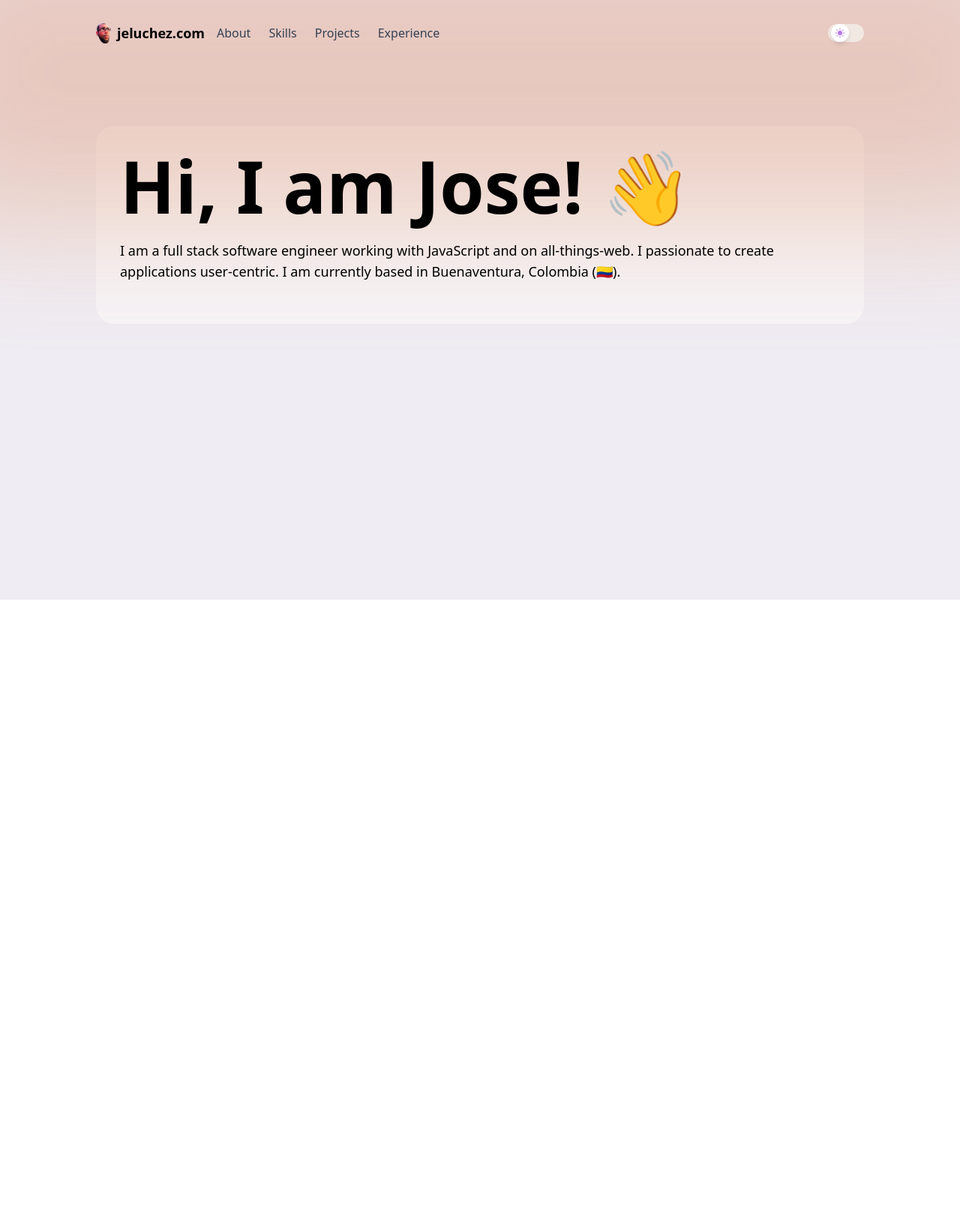
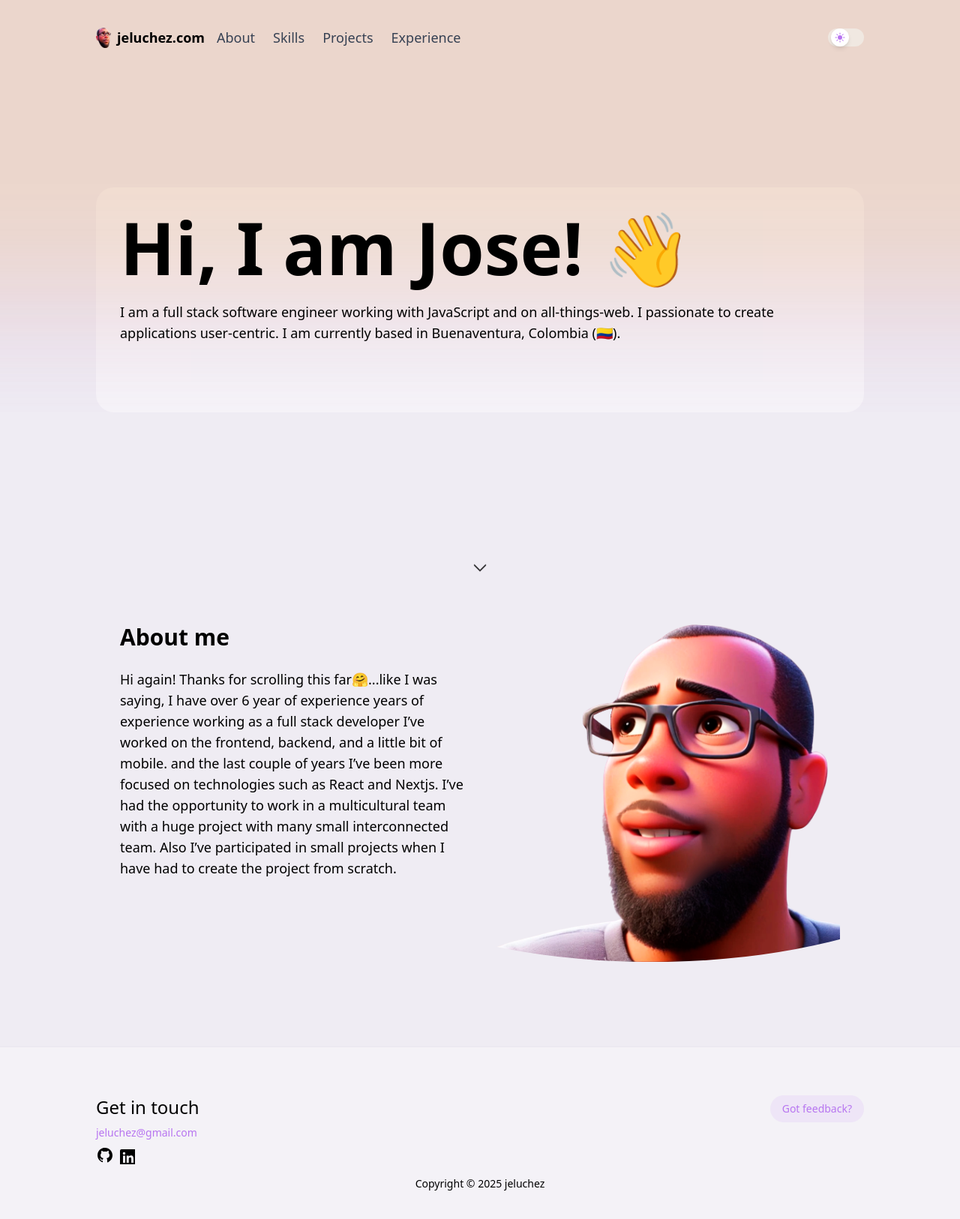
Before and after one commit to Jeluchez/portfolio, a Next.js app: page / in a window 1280 px wide. Shown: the top 1626 px of the page at 75% size. Before the commit the page ends 800 px from the top, so only its background shows below. Built offline with nearby package versions, Linux system fonts and the light colour scheme.

Commit message:
create about me

```diff
--- a/src/app/globals.css
+++ b/src/app/globals.css
@@ -3,9 +3,11 @@
 
 :root {
   --color-lilac: #EFECF3;
+  --color-lilac-rgb: 183,116,240;
   --color-orange: #fdbb21;
   --color-purple: rgba(183,116,240);
   --color-gold: #F0E8E1;
+  --h-header: 100px;
 }
 @layer base {
   :root {
@@ -21,25 +23,26 @@
   --color-pale-lilac-800: rgb(243,239,247,.8);
   --color-pale-lilac-400: rgb(243,239,247,.4);
   --color-white-400: rgb(255,255,255,.4);
+  --color-surface-0: #ECE9F1;
+  --color-surface-3: #F4F2F7;
+
+
 
   --container-sm: 40rem;/*640px;*/
   --container-md: 48rem;/*768px;*/
   --container-lg: 64rem;/*1024px;*/
   --container-xl: 80rem;/*1280px;*/
 }
-.overlays{
-  z-index: -1
-}
 .gradient-overlay1 {
   position: absolute;
   inset: 0;
   pointer-events: none;
   background-color: var(--color-orange);
-  filter: blur(60px);
+  filter: blur(50px);
   top: -200px;
-  transform: scale(150%, 150%);
-  animation: expandRetract 10s linear infinite;
-  opacity: 0.3;
+  transform: scale(200%, 150%);
+  animation: expandRetract 8s linear infinite;
+  opacity: 0.2;
 }
 
 .gradient-overlay2 {
@@ -47,19 +50,39 @@
   inset: 0;
   pointer-events: none;
   background-color: var(--color-purple);
-  filter: blur(60px);
+  filter: blur(40px);
   top: -200px;
-  transform: scale(150%, 150%);
-  opacity: 0.2;
-  animation: expandRetract 13s linear infinite;
+  transform: scale(200%, 150%);
+  opacity: 0.1;
+  animation: expandRetract 11s linear infinite;
   animation-fill-mode: both;
   transition: opacity 2s, width 2s, height 2s;
 }
 @keyframes expandRetract {
   0%,100% {
-    height: 180px
+    height: 380px
   }
   50% {
     height: 100%
   }
 }
+.feedback-btn {
+  display: inline-flex;
+  align-items: center;
+  color: hsla(272deg 81% calc(82% - 12%) / 1);
+  background-color: rgba(var(--color-lilac-rgb), .1);
+  border-color: hsla(var(--h-primary) var(--s-primary) var(--l-primary) / 1);
+  border-radius: 4rem;
+  cursor: pointer;
+}
+.floating-arrow {
+  animation: float 0.8s ease-in-out infinite;
+}
+@keyframes float {
+  0%, 100% {
+    transform: translateY(0);
+  }
+  50% {
+    transform: translateY(8px);
+  }
+}
--- a/src/app/page.tsx
+++ b/src/app/page.tsx
@@ -1,25 +1,56 @@
-import { Header } from '@/components';
+import { Footer, Header } from '@/components';
+import { ChevronDownIcon } from '@heroicons/react/24/solid';
+import Image from 'next/image';
 
 export default function Home() {
   return (
     // <div className="wrapper  min-h-screen overflow-hidden bg-gradient-to-b from-orange from-10% via-gold via-20%  to-lilac to-90% ">
-    <div className="wrapper  min-h-screen overflow-hidden bg-lilac">
-      <div className="w-full max-w-lg mx-auto relative z-2">
+    <div className="wrapper  min-h-screen overflow-hidden bg-lilac flex flex-col text-lg">
+      <div className="w-full max-w-lg mx-auto relative z-2 h-[var(--h-header)]">
         <Header/>
       </div>
-      <div className="bg-white-400 w-full max-w-lg mx-auto p-4 pb-8 sm:p-8 rounded-3xl mt-20 relative z-1">
-        <div className='overlays'>
+      {/* <main className='flex-1'> */}
+      <div className='overlays w-full h-[550px] top-0 overflow-hidden fixed'>
         <div className="gradient-overlay1"></div>
         <div className="gradient-overlay2"></div>
       </div>
-
+      {/* summary */}
+      <div className='flex h-[calc(100vh-var(--h-header))] justify-center items-center'>
+        <div className=" bg-white-400 w-full h-[300px] max-w-lg mx-auto p-4 pb-8 sm:p-8 rounded-3xl -mt-[var(--h-header)]">
           <div className='relative z-1'>
             <h1 className="text-4xl md:text-8xl font-bold font-heading text-theme-heading transition-colors">
           Hi, I am Jose! 👋</h1>
             <p className="text-md text-theme-text md:text-lg my-6">I am a full stack software engineer working with JavaScript and on all-things-web. I passionate to create applications user-centric. I am currently based in Buenaventura, Colombia (🇨🇴).</p>
           </div>
+        </div>
 
+        <ChevronDownIcon className='floating-arrow bottom-8 absolute w-6'/>
       </div>
+
+      {/* about me */}
+
+      <div className=" w-full  max-w-lg mx-auto p-4 pb-8 sm:p-8  relative z-1 flex">
+        <div className='flex-2/3'>
+          <h2 className="text-xl md:text-3xl font-bold font-heading text-theme-heading transition-colors">
+          About me</h2>
+          <p className="text-md text-theme-text md:text-lg my-6">Hi again! Thanks for scrolling this far🤗...like I was saying,
+          I have over 6 year of experience years of experience working as a full stack developer I’ve worked on the frontend, backend, and a little bit of mobile. and the last couple of years I’ve been more focused on technologies such as React and Nextjs.
+          I’ve had the opportunity to work in a multicultural team with a huge project with many small interconnected team. Also I’ve participated in small projects when I have had to create the project from scratch.
+          </p>
+        </div>
+        <div className="">
+          <Image
+            src="/about.png"
+            alt="about me"
+            width={700}
+            height={600}
+            className="[clip-path:ellipse(100%_50%_at_center)]"
+          />
+        </div>
+      </div>
+
+      {/* </main> */}
+      <Footer/>
     </div>
 
   );
--- a/src/components/footer/Footer.tsx
+++ b/src/components/footer/Footer.tsx
@@ -1,5 +1,35 @@
+import { Github } from '../icons/Github';
+import { Linkedin } from '../icons/Linkedin';
+
+const year = new Date().getFullYear();
+
 export const Footer = () => {
   return (
-    <div>Footer</div>
-  )
-}
+    <footer className="text-sm py-16 mt-20 border-t-2 border-surface-0 bg-surface-3">
+      <div className="max-w-lg mx-auto px-4 sm:px-6 xl:px-0 flex justify-between">
+        <div className="contact flex flex-col space-y-2">
+          <h3 className="text-2xl font-heading text-theme-heading">Get in touch</h3>
+          <span className="text-purple">jeluchez@gmail.com</span>
+          <ul className="text-theme-subtitle flex space-x-1">
+            <li>
+              <a href="https://github.com/Jeluchez" className="hover:text-theme-text">
+                <Github width={24} height={24}/>
+              </a>
+            </li>
+            <li>
+              <a href="https://www.linkedin.com/in/jeluchez/" rel="me">
+                <Linkedin width={24} height={24}/>
+              </a>
+            </li>
+          </ul>
+        </div>
+        <span>
+          <button className="feedback-btn px-4 py-2" data-feedback-fish="true">Got feedback?</button>
+        </span>
+      </div>
+      <p className="text-center mt-4">
+      Copyright © {year} jeluchez
+      </p>
+    </footer>
+  );
+};
--- a/src/components/header/Header.tsx
+++ b/src/components/header/Header.tsx
@@ -5,7 +5,7 @@ import { ThemeToggle,NavBar } from '@/components';
 
 export const Header = () => {
   return (
-    <header className="w-full py-4 flex items-center sticky top-0">
+    <header className="w-full h-full py-4 flex items-center sticky top-0">
       <div className="flex items-center">
         <Link href="/" className="flex  items-center">
           <Image
--- /dev/null
+++ b/src/components/icons/Github.tsx
@@ -0,0 +1,9 @@
+export const Github = (props: React.SVGProps<SVGSVGElement>) => (
+  <svg
+    {...props}
+    xmlns="http://www.w3.org/2000/svg"
+    viewBox="0 0 24 24"
+  >
+    <path d="M10.9 2.1c-4.6.5-8.3 4.2-8.8 8.7-.5 4.7 2.2 8.9 6.3 10.5.3.1.6-.1.6-.5v-1.6s-.4.1-.9.1c-1.4 0-2-1.2-2.1-1.9-.1-.4-.3-.7-.6-1-.3-.1-.4-.1-.4-.2 0-.2.3-.2.4-.2.6 0 1.1.7 1.3 1 .5.8 1.1 1 1.4 1 .4 0 .7-.1.9-.2.1-.7.4-1.4 1-1.8-2.3-.5-4-1.8-4-4 0-1.1.5-2.2 1.2-3-.1-.2-.2-.7-.2-1.4 0-.4 0-1 .3-1.6 0 0 1.4 0 2.8 1.3.5-.2 1.2-.3 1.9-.3s1.4.1 2 .3C15.3 6 16.8 6 16.8 6c.2.6.2 1.2.2 1.6 0 .8-.1 1.2-.2 1.4.7.8 1.2 1.8 1.2 3 0 2.2-1.7 3.5-4 4 .6.5 1 1.4 1 2.3v2.6c0 .3.3.6.7.5 3.7-1.5 6.3-5.1 6.3-9.3 0-6-5.1-10.7-11.1-10"></path>
+  </svg>
+);
--- /dev/null
+++ b/src/components/icons/Linkedin.tsx
@@ -0,0 +1,9 @@
+export const Linkedin = (props: React.SVGProps<SVGSVGElement>) => (
+  <svg
+    {...props}
+    xmlns="http://www.w3.org/2000/svg"
+    viewBox="0 0 24 24"
+  >
+    <path d="M24 4H6a2 2 0 0 0-2 2v18a2 2 0 0 0 2 2h18a2 2 0 0 0 2-2V6a2 2 0 0 0-2-2M10.954 22h-2.95v-9.492h2.95zM9.449 11.151a1.72 1.72 0 1 1 0-3.44 1.72 1.72 0 0 1 0 3.44M22.004 22h-2.948v-4.616c0-1.101-.02-2.517-1.533-2.517-1.535 0-1.771 1.199-1.771 2.437V22h-2.948v-9.492h2.83v1.297h.04c.394-.746 1.356-1.533 2.791-1.533 2.987 0 3.539 1.966 3.539 4.522z"></path>
+  </svg>
+);
```
Also changed, not shown: public/about.png (added), src/assets/icons/github.svg (added). Lines whose indentation alone changed are shown as unchanged.
